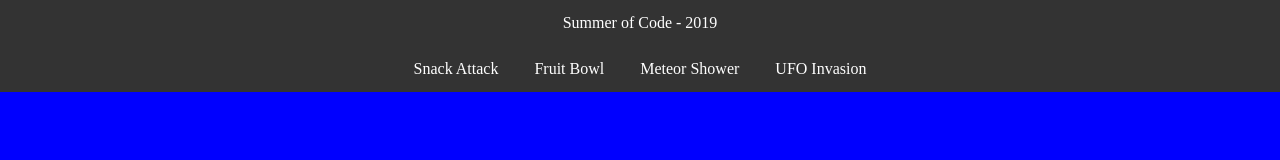
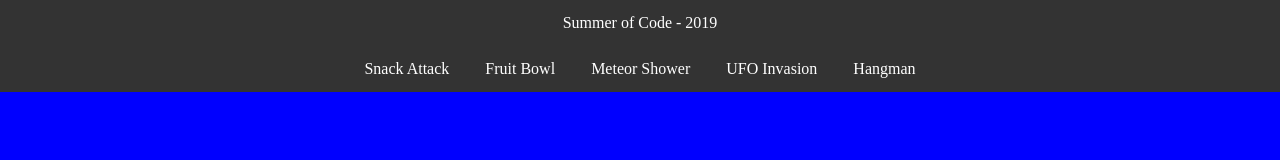
Before and after one commit to noelgolding/soc_starter, a plain HTML site: page index.html in a window 1280 px wide. Drawn offline with Linux system fonts and the light colour scheme.

Commit message:
add hangman (#6)

```diff
--- a/index.html
+++ b/index.html
@@ -93,8 +93,9 @@
         <ul id="menubar" class="horizontal_menubar">
           <li><a href="#" onclick="loadGame('projects/snacks/index.html', this)">Snack Attack</a></li>
           <li><a href="#" onclick="loadGame('projects/fruits/index.html', this)">Fruit Bowl</a></li>
-            <li><a href="#" onclick="loadGame('projects/meteors/index.html', this)">Meteor Shower</a></li>
+          <li><a href="#" onclick="loadGame('projects/meteors/index.html', this)">Meteor Shower</a></li>
           <li><a href="#" onclick="loadGame('projects/ufos/index.html', this)">UFO Invasion</a></li>
+          <li><a href="#" onclick="loadGame('projects/hangman/index.html', this)">Hangman</a></li>
         </ul>
       </div>
       <iframe id="gameScreen" name="gameScreen" src="" class="second-row"></iframe>
```
Also changed, not shown: assets/images/body.png (added), assets/images/empty.png (added), assets/images/gallows.png (added), assets/images/head.png (added), assets/images/one_arm.png (added), assets/images/one_leg.png (added), assets/images/two_arms.png (added), assets/images/two_legs.png (added).
